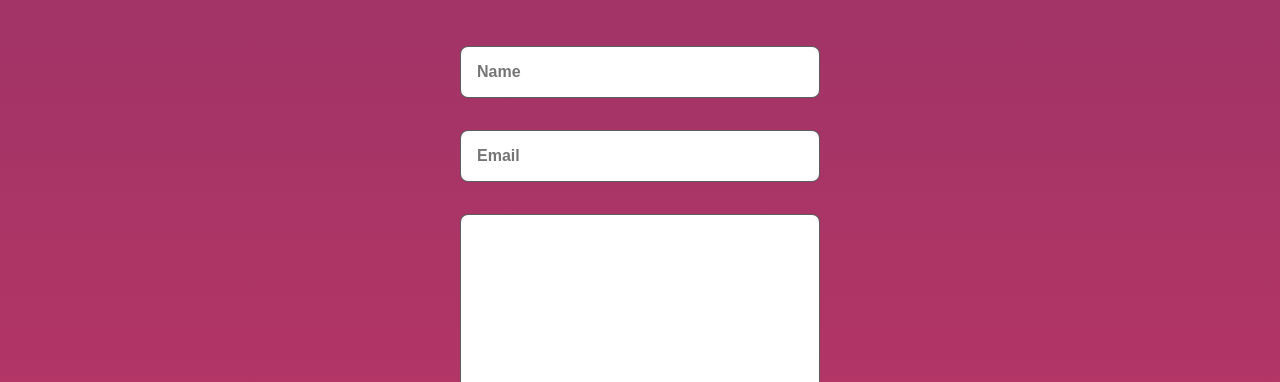
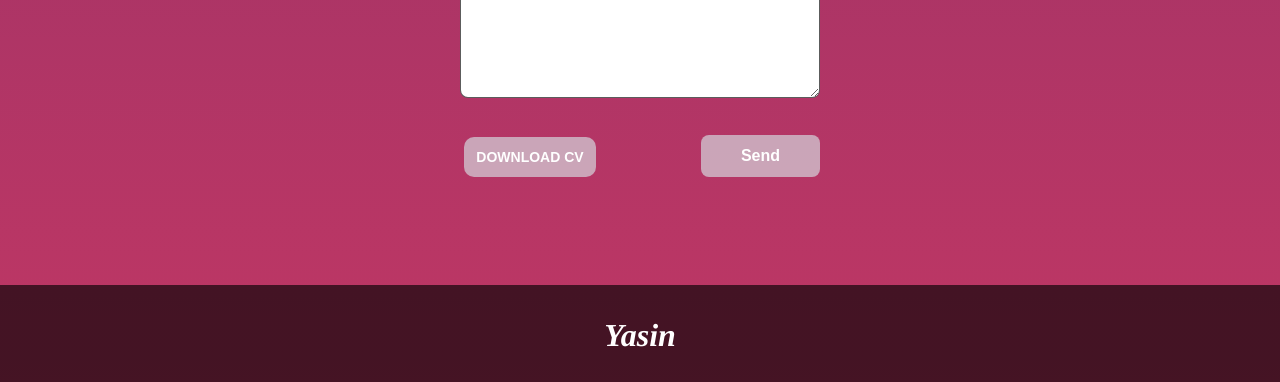
Before and after one commit to yasinbashar/Portfolio, a plain HTML site: page index.html in a window 1280 px wide. Shown: the part 3072-3454 px from the top of the page. Drawn offline with nearby package versions, Linux system fonts and the light colour scheme; a web font is replaced by a local one.

Commit message:
minor update

```diff
--- a/assets/css/styles.css
+++ b/assets/css/styles.css
@@ -323,9 +323,9 @@ img {
 .skills__c {
   width: 95%;
 }
-.skills__java {
+/* .skills__java {
   width: 70%;
-}
+} */
 .skills__img {
   border-radius: 0.5rem;
 }
@@ -407,9 +407,22 @@ img {
   margin-left: auto;
 
 }
-.btn{
-  top: 20px;
+#btn2 {
 
+  border: none;
+  background-color: var(--first-color);
+  border-radius: 10px;
+  color: white;
+  cursor: pointer;
+  position: relative;
+  padding: 12px;
+  margin-bottom: 20px;
+  text-transform: uppercase;
+  font-weight: bold;
+  font-size: 14px;
+  transition: all .15s ease;
+  left: -110px;
+  top: -40px;
 }
 
 /* ===== FOOTER =====*/
@@ -418,7 +431,7 @@ img {
   color: #fff;
   text-align: center;
   font-weight: var(--font-semi);
-  padding: 2rem 0;
+  padding: 0rem 0;
 }
 .footer__title {
   font-family: "Tinos", serif;
@@ -426,6 +439,7 @@ img {
   font-style: italic;
   font-size: 2rem;
   margin-bottom: var(--mb-4);
+  padding-top: 2rem;
 }
 .footer__social {
   margin-bottom: var(--mb-4);
--- a/index.html
+++ b/index.html
@@ -165,19 +165,6 @@
                     </div>
                 </div>
 
-                <div class="skills__data">
-                    <div class="skills__names">
-                        <i class="fas fa-code"></i>
-                        <span class="skills__name">JAVA</span>
-                    </div>
-                    <div class="skills__bar skills__java">
-
-                    </div>
-                    <div>
-                        <span class="skills__percentage">70%</span>
-                    </div>
-                </div>
-
                 <div>
                     <img src="assets/img/work3.jpg" alt="" class="skills__img">
                 </div>
@@ -255,7 +242,7 @@
                     <input type="button" value="Send" class="contact__button button">
                 </form>
 
-                <button class="btn" id="btn2" onclick="window.location.href = './cv.pdf';download='cv.pdf';">
+                <button class="buttton" id="btn2" onclick="window.location.href = './cv.pdf';download='cv.pdf';">
                     <span class="button_lg">
                         <span class="button_sl"></span>
                             <span class="button_text">Download CV</span>
```
